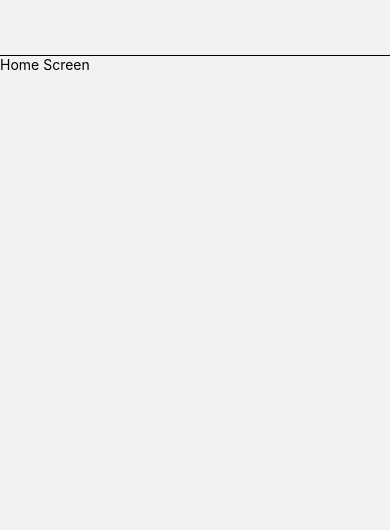
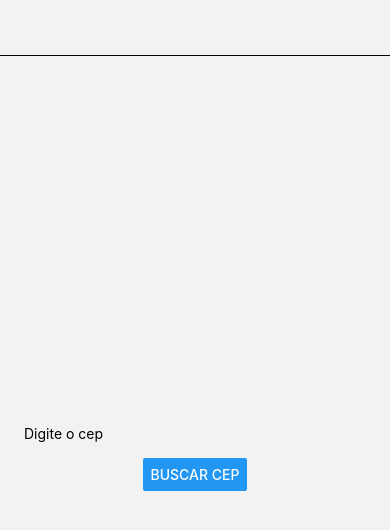
Before and after one commit to emanoeledevapps/buscameucep, a React Native app: screen /HomeScreen in a window 390 px wide. Shown: the top 530 px of the page. Built offline with nearby package versions, Linux system fonts and the light colour scheme.

Commit message:
create zip code details screen

```diff
--- a/src/components/Header/Header.tsx
+++ b/src/components/Header/Header.tsx
@@ -1,15 +1,33 @@
 import React from "react";
-import { View } from "react-native";
+import { TouchableOpacity, View } from "react-native";
+import { Text } from "@components";
+import { useNavigation } from "@react-navigation/native";
 
 export interface HeaderProps {
   showBackButton?: boolean
   title?: string
 }
 
-export function Header({ title }: HeaderProps) {
+export function Header({ title, showBackButton }: HeaderProps) {
+  const navigation = useNavigation();
+
+  function handleGoBack() {
+    navigation.goBack();
+  }
+
   return (
-    <View className="w-full h-14 flex items-center justify-between px-5 border-b">
+    <View className="w-full h-14 flex-row items-center justify-between px-5 border-b">
+      <View className="w-10">
+        {showBackButton && (
+          <TouchableOpacity className="w-5 h-5 bg-blue-500" onPress={handleGoBack}>
 
+          </TouchableOpacity>
+        )}
+      </View>
+
+      <Text className="font-bold">{title}</Text>
+
+      <View className="w-10" />
     </View>
   )
 }
--- a/src/components/Screen/Screen.tsx
+++ b/src/components/Screen/Screen.tsx
@@ -1,28 +1,28 @@
 import React, { ReactNode } from "react";
 import { ScrollView, View } from "react-native";
 
-import { Header } from "@components";
+import { Header, HeaderProps } from "@components";
 import { useAppSafeArea } from "@hooks";
 
-interface Props {
+interface Props extends HeaderProps {
   children: ReactNode
   scrollable?: boolean
 }
 
-export function Screen({ children, scrollable }: Props) {
+export function Screen({ children, scrollable, ...headerProps }: Props) {
   const { top } = useAppSafeArea();
 
   if (scrollable) {
     return (
-      <ScrollView style={{ paddingTop: top }}>
+      <ScrollView className="flex-1" style={{ paddingTop: top }}>
         {children}
       </ScrollView>
     )
   }
 
   return (
-    <View style={{ paddingTop: top }}>
-      <Header />
+    <View className="flex-1" style={{ paddingTop: top }}>
+      <Header {...headerProps} />
       {children}
     </View>
   )
--- a/src/routes/AppRoutes.tsx
+++ b/src/routes/AppRoutes.tsx
@@ -1,10 +1,13 @@
 import { NavigationContainer } from "@react-navigation/native";
 import { createNativeStackNavigator } from "@react-navigation/native-stack";
 
-import { HomeScreen } from "@screens";
+import { HomeScreen, ZipCodeDetailsScreen } from "@screens";
 
-type AppStackParamsList = {
-  HomeScreen: undefined
+export type AppStackParamsList = {
+  HomeScreen: undefined;
+  ZipCodeDetailsScreen: {
+    zipCode: string;
+  }
 }
 
 const Stack = createNativeStackNavigator<AppStackParamsList>();
@@ -12,8 +15,9 @@ const Stack = createNativeStackNavigator<AppStackParamsList>();
 export function AppRoutes() {
   return (
     <NavigationContainer>
-      <Stack.Navigator screenOptions={{ headerShown: false }}>
+      <Stack.Navigator screenOptions={{ headerShown: false, fullScreenGestureEnabled: true }}>
         <Stack.Screen name="HomeScreen" component={HomeScreen}/>
+        <Stack.Screen name="ZipCodeDetailsScreen" component={ZipCodeDetailsScreen}/>
       </Stack.Navigator>
     </NavigationContainer>
   )
--- a/src/screens/HomeScreen/HomeScreen.tsx
+++ b/src/screens/HomeScreen/HomeScreen.tsx
@@ -1,11 +1,32 @@
+import React, { useState } from "react";
+import { Button, TextInput, View } from "react-native";
+import { NativeStackScreenProps } from "@react-navigation/native-stack";
+
 import { Screen } from "@components";
-import React from "react";
-import { Text } from "react-native";
+import { AppStackParamsList } from "@routes";
 
-export function HomeScreen() {
+type ScreenProps = NativeStackScreenProps<AppStackParamsList, "HomeScreen">
+export function HomeScreen({ navigation }: ScreenProps) {
+  const [zipCode, setZipCode] = useState('')
+
+  function handleGoToZipCodeDetailsScreen() {
+    navigation.navigate("ZipCodeDetailsScreen", {
+      zipCode
+    })
+  }
+
   return (
     <Screen>
-      <Text>Home Screen</Text>
+      <View className="flex-1 items-center justify-center p-3">
+        <TextInput
+          value={zipCode}
+          onChangeText={setZipCode}
+          className="text-black w-full h-12 rounded-2xl px-3"
+          placeholder="Digite o cep"
+        />
+
+        <Button title="Buscar cep" onPress={handleGoToZipCodeDetailsScreen}/>
+      </View>
     </Screen>
   )
 }
--- /dev/null
+++ b/src/screens/ZipCodeDetailsScreen/ZipCodeDetailsScreen.tsx
@@ -0,0 +1,18 @@
+import React from "react";
+import { View } from "react-native";
+import { Screen, Text } from "@components";
+import { NativeStackScreenProps } from "@react-navigation/native-stack";
+import { AppStackParamsList } from "@routes";
+
+type ScreenProps = NativeStackScreenProps<AppStackParamsList, "ZipCodeDetailsScreen">
+export function ZipCodeDetailsScreen({ route }: ScreenProps) {
+  const { zipCode } = route.params;
+
+  return (
+    <Screen title="Detalhes do CEP" showBackButton>
+      <View className="p-3">
+        <Text>{zipCode}</Text>
+      </View>
+    </Screen>
+  )
+}
--- a/src/screens/index.ts
+++ b/src/screens/index.ts
@@ -1 +1,2 @@
 export * from "./HomeScreen/HomeScreen"
+export * from "./ZipCodeDetailsScreen/ZipCodeDetailsScreen"
```
